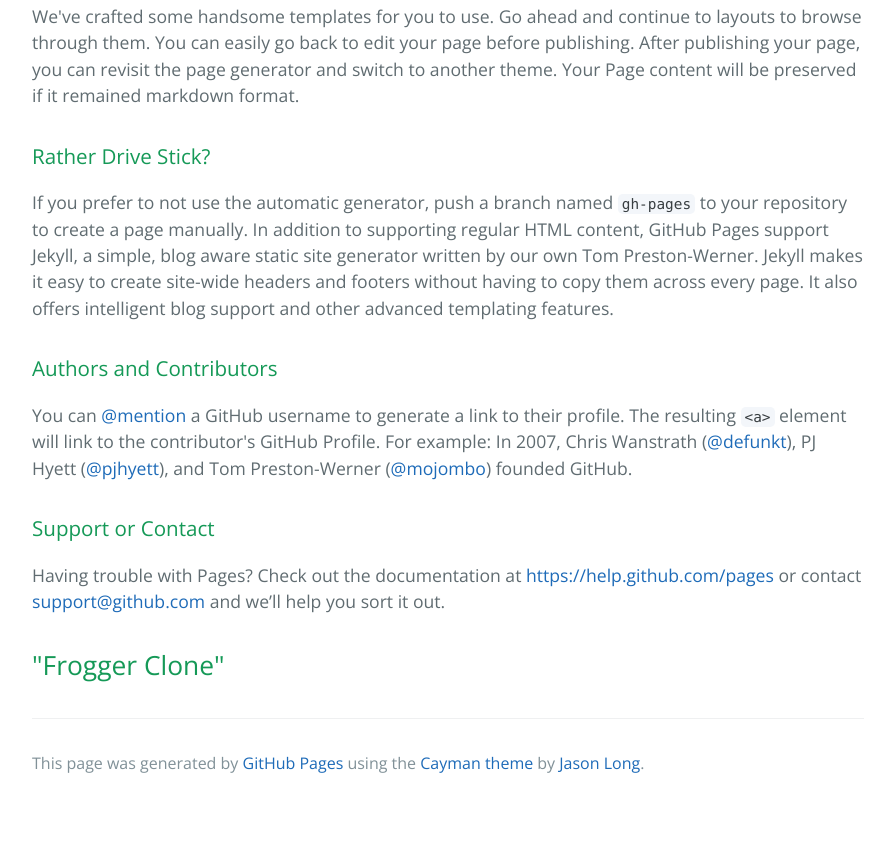
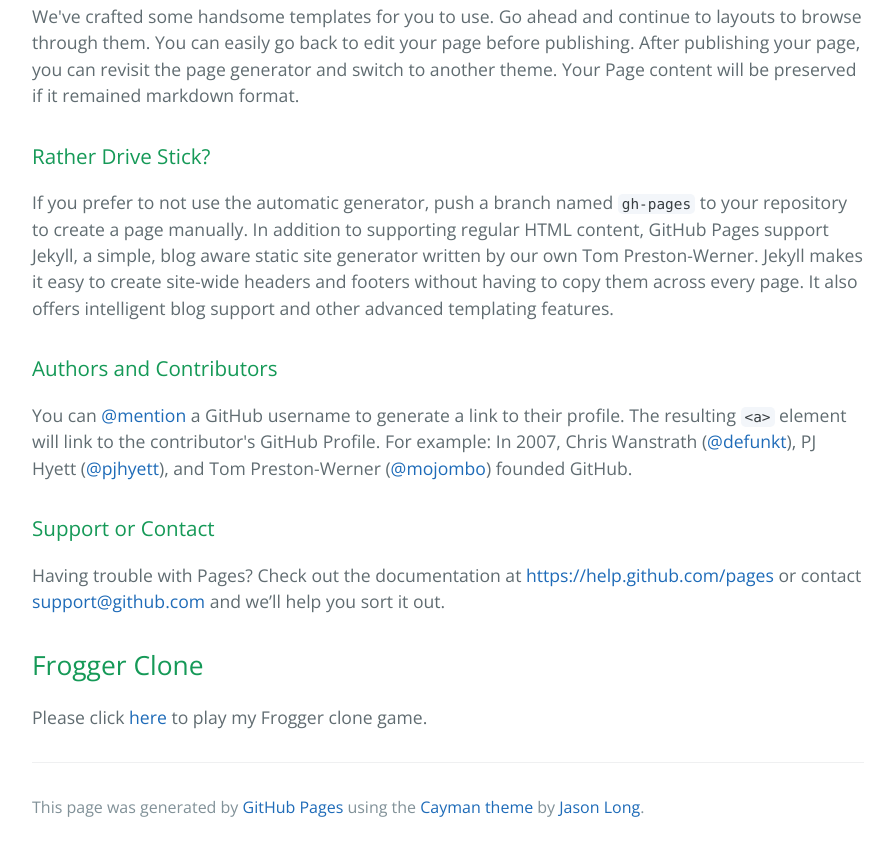
Before and after one commit to DAlanW/DAlanW.github.io, a plain HTML site: page index.html in a window 1280 px wide. Shown: the part 659-1510 px from the top of the page, without its empty margins (192-1085 px from the left). Before the commit the page ends 1466 px from the top, so only its background shows below. Drawn offline with nearby package versions, Linux system fonts and the light colour scheme.

Commit message:
Third time's the charm

```diff
--- a/index.html
+++ b/index.html
@@ -48,8 +48,8 @@ $ git checkout gh-pages
 
 <p>Having trouble with Pages? Check out the documentation at <a href="https://help.github.com/pages">https://help.github.com/pages</a> or contact <a href="mailto:support@github.com">support@github.com</a> and we’ll help you sort it out.</p>
 
-<h2>
-<link href='http://dalanw.github.io/arcade-game/'>"Frogger Clone"</h2>
+<h2>Frogger Clone</h2>
+<p>Please click <a href='http://dalanw.github.io/arcade-game/'>here</a> to play my Frogger clone game.</p>
 
       <footer class="site-footer">
 
```
